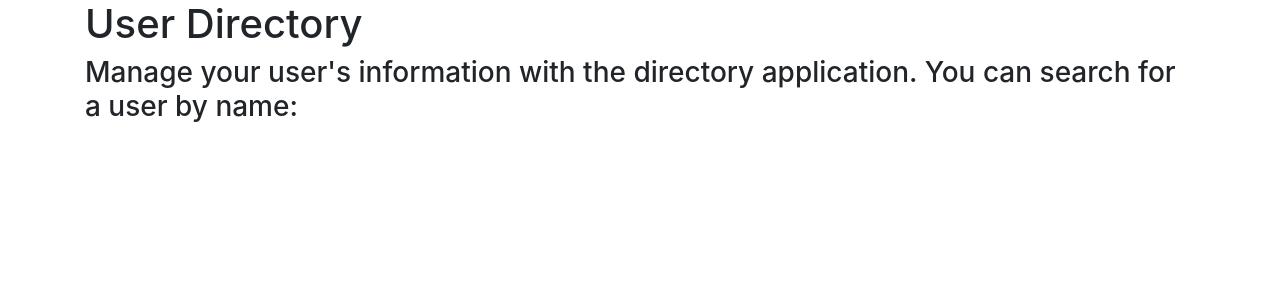
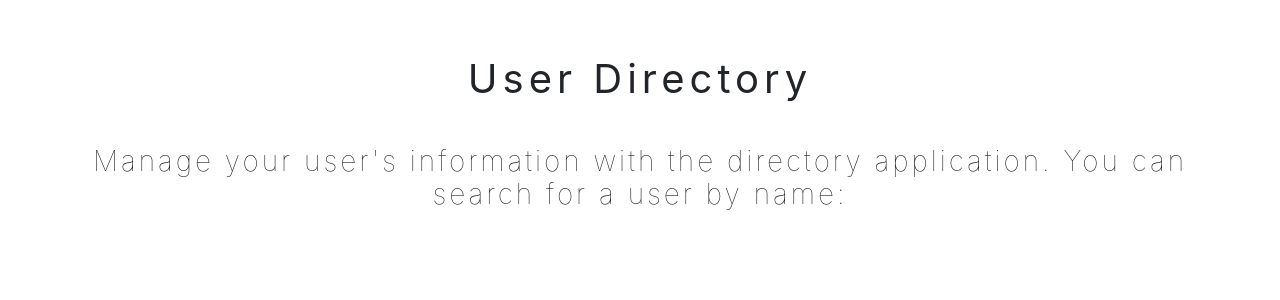
Before and after one commit to mackenzieraeclark/EmployeeDirectory, a React (Create React App) app: page / in a window 1280 px wide. Shown: the top 300 px of the page. Built offline with nearby package versions, Linux system fonts and the light colour scheme; no server answers.

Commit message:
header styling

```diff
--- a/src/Components/Header.js
+++ b/src/Components/Header.js
@@ -4,8 +4,8 @@ import "../style/Header.css";
 function Header() {
     return (
     <header>
-        <h1 className="header">User Directory</h1>
-        <h3 className="header">Manage your user's information with the directory application. You can search for a user by name:</h3>
+        <h1 className="header1">User Directory</h1>
+        <h3 className="header2">Manage your user's information with the directory application. You can search for a user by name:</h3>
     </header>
     );
 };
--- a/src/style/Header.css
+++ b/src/style/Header.css
@@ -0,0 +1,20 @@
+h1 {
+    text-align: center;
+    padding: 3%;
+}
+
+h3 {
+    text-align: center;
+    margin-bottom: 7%;
+}
+
+.header1 {
+    margin-top: 2%;
+    font-weight: normal;
+    letter-spacing: 5px;
+}
+
+.header2 {
+    font-weight: lighter;
+    letter-spacing: 3px;
+}
```
